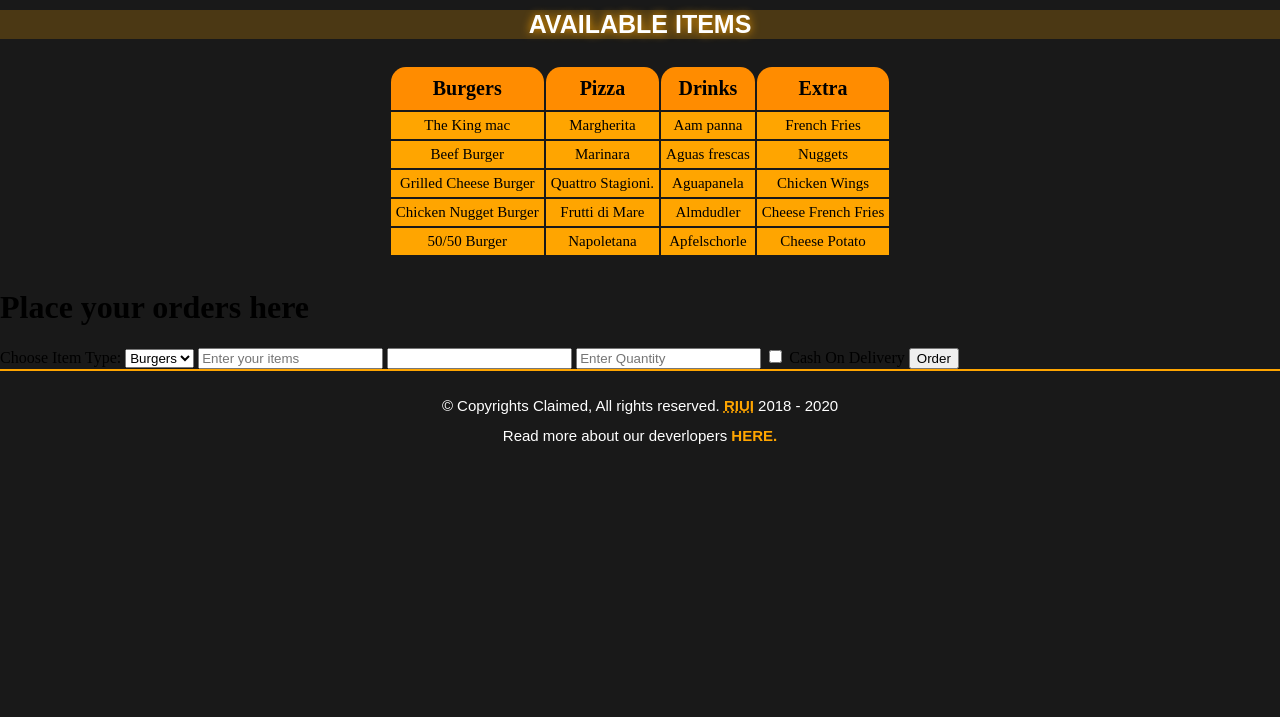
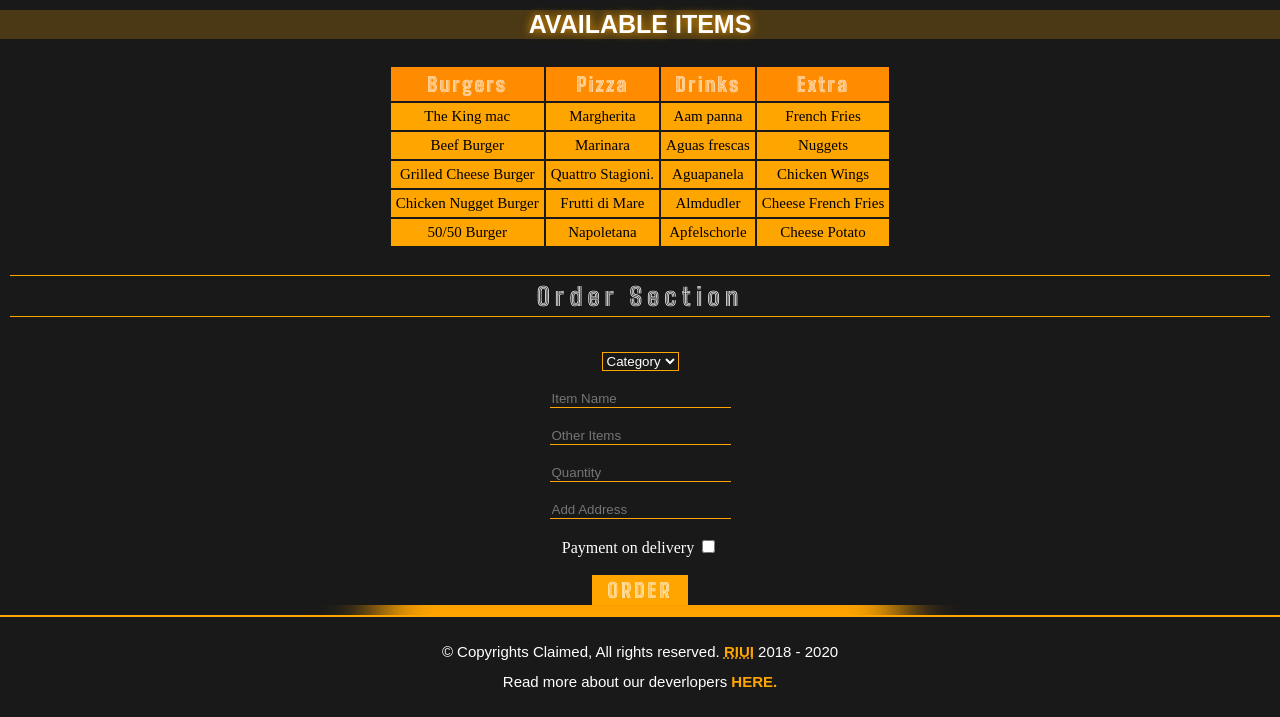
Before and after one commit to justokaywith/WebEngineering, a PHP site: page /subpages/order.php in a window 1280 px wide. Shown: the part 106-823 px from the top of the page. Before the commit the page ends 550 px from the top, so only its background shows below. Run offline with PHP 8.4, Linux system fonts and the light colour scheme.

Commit message:
updated
you guys can go and suck dick

```diff
--- a/graphics/style.css
+++ b/graphics/style.css
@@ -332,6 +332,7 @@ footer a{
 	margin: auto;
 	width: 100%;
 	height: auto;
+	box-shadow:
 }
 .order_menu h1{
 	text-align: center;
@@ -365,11 +366,14 @@ footer a{
 	margin: auto;
 	text-align: center;
 	background: none;
-
+	box-shadow: 0  500px 50px orange;
 }
 .table_items th{
-	padding: 10px;
-	border-radius: 15px 15px 0 0;
+	font-weight: lighter;
+	font-family: bsit;
+	color: white;
+	letter-spacing: 2px;
+	padding: 5px;
 	font-size: 20px;
 	background-color: darkorange;
 }
@@ -378,11 +382,121 @@ footer a{
 	font-size: 15px;
 	padding: 5px;
 }
+
+/*orders start here*/
+
 .order_here{
 	width: 100%;
 	overflow-x: hidden;
-	padding: 0;
 	margin: auto;
 	height: auto;
 	background-color: #191919;
 }
+.order_form{
+	width: auto;
+	padding: 0px;
+	display:block;
+	margin: 10px;
+	height: auto;
+	background-color: #191919;
+	text-align: center;
+}
+.order_form h1{
+	border-top: 1px solid orange;
+	border-bottom: 1px solid orange;
+	font-size: 25px;
+	padding: 5px;
+	font-family: bsit;
+	letter-spacing: 5px;
+	font-weight: lighter;
+	text-align: center;
+	color: white;
+	text-transform: capitalize;
+}
+.order_form label{
+	color: white;
+	font-style: 20px;
+	display: block;
+}
+.order_type{
+
+	width: auto;
+	border: 1px solid orange ;
+	background-color:  #191919;
+	color: white;
+}
+.order_type option{
+	width:auto;
+	text-align: center;
+	background-color: orange;
+}
+.order_form input{
+	width: auto;
+	border: none;
+	background-color: #191919;
+	border-bottom: 1px solid orange;
+	color: orange;
+}
+.order_form button{
+	text-align: center;
+	width: auto;
+	font-size: 20px;
+	padding: 3px 15px 3px 15px ;
+	font-family: bsit;
+	text-transform: uppercase;
+	letter-spacing: 3px;
+	border: none;
+	background-color: orange;
+	color: white;
+}
+
+/* order status page starts here */
+
+.order_status{
+
+	width: auto;
+	height: auto;
+	padding: 0;
+	margin: auto;
+	background: #191919;
+}
+
+.order_status_div{
+
+	box-shadow: 1px 1px 20px 10px  orange;
+	padding: 0;
+	width: 90%;
+	margin: auto;
+	height: auto;
+	text-align: center;
+	line-height: 40px;
+}
+.order_status_div h1{
+	font-size: 35px;
+	font-family: bsit;
+	color: orange;
+	text-transform:uppercase;
+
+}
+.order_status_div label{
+	font-size: 20px;
+	color: white;
+	text-transform: capitalize;
+	line-height: 0px;
+}
+.order_status_div a{
+	text-decoration: none;
+	color: white;
+	font-family: bsit;
+	letter-spacing: 3px;
+	text-transform: uppercase;
+	padding: 5px 10px 5px 10px ;
+	background-color: orange;
+}
+.order_status_div p{
+	font-size: 40px;
+	color: white;
+	line-height: 0px;
+	font-family: bsit;
+	text-transform: uppercase;
+}
--- a/includes/config.php
+++ b/includes/config.php
@@ -3,14 +3,18 @@
 /***** site titles****/
 
  $index_title = "The Foodies";
-
+ $order_title = "Order";
+ $order_succ  = "Order Confirmed";
 
 /******meta php******/
 
  $meta = "includes/meta.php";
  $meta_subpages = "../includes/meta.php";
 
+/*********CSS********/
 
+$css= "./graphics/style.css";
+$css_subpages = "../graphics/style.css";
 
  /*******header*******/
 
@@ -146,7 +150,6 @@ $index['div']['deal'] = 'deal';
 
 /*--------------------------------Order page starts here-----------------------*/
 
-  $order['title'] = "Menu";
   $order['order_body']  = "order_body";
   $order['order_menu']  = "order_menu";
 
@@ -154,5 +157,20 @@ $index['div']['deal'] = 'deal';
   // order menu starts here
 
   $order_menu['h1'] = "Available Items";
+  $table_items['class'] = "table_items";
+
+/*--------------------------------Order page ends here-----------------------*/
+
+/*--------------------------------Order status page starts here-----------------------*/
+
+  $order_success['body']  = "order_status";
+  $order_success['div']['status'] = "order_status_div";
+
+
+
+
+
+
+
 
  ?>
--- a/includes/sql_subscribe.php
+++ b/includes/sql_subscribe.php
@@ -1,6 +1,6 @@
 <?php
 
-	include './config.php';
+	include 'config.php';
 	$email = $_POST['email'];
 	if(!empty($email)){
 	if(mysqli_connect_error())
--- a/index.php
+++ b/index.php
@@ -3,7 +3,7 @@
   <head>
   <?php require './includes/config.php'; ?>
   <?php include $meta?>
-  <link rel="stylesheet" href="./graphics/style.css">
+  <link rel="stylesheet" href="<?php echo $css; ?>">
   <title> <?php echo $index_title; ?></title>
   </head>
 
--- a/subpages/items.php
+++ b/subpages/items.php
@@ -1,2 +1,3 @@
 <?php require '../includes/config.php'; ?>
 <link rel="stylesheet" href="../graphics/sstyle.css">
+<p>data</p>
--- a/subpages/order.php
+++ b/subpages/order.php
@@ -3,14 +3,14 @@
   <head>
     <?php include '../includes/config.php'; ?>
     <?php include $meta_subpages; ?>
-    <link rel="stylesheet" href="../graphics/style.css">
-    <title><?php echo $order['title']; ?></title>
+    <link rel="stylesheet" href="<?php echo $css_subpages; ?>">
+    <title><?php echo $order_title; ?></title>
   </head>
   <?php include $url_header_subpages; ?>
   <body id="<?php echo $order['order_body']; ?>">
     <div class="<?php echo $order['order_menu']; ?>">
       <h1><?php echo $order_menu['h1']; ?></h1>
-      <table class="table_items">
+      <table class="<?php echo $table_items['class']; ?>">
 
         <tr>
 
@@ -54,29 +54,26 @@
     </div>
 
       <!---Order form-------->
-    <div class="order_here">
+  <div class="order_form">
+    <form action="../includes/sql_order.php" method="post">
 
-   <form action="../includes/sql_order.php"method="post">
-    <h1>Place your orders here</h1>
-    <label for="item_type"></label>Choose Item Type:
-    <select class="item_type" name="item_type" select_hidden_value="" >
-      <option value="Burger">Burgers</option>
-      <option value="Pizza">Pizza</option>
-      <option value="Drinks">Drinks</option>
-      <option value="Extra">Extra</option>
-    </select>
-    <input type="text" name="order_item" placeholder="Enter your items" required>
-    <input type="text" name="more_items" value="" >
-    <input type=" text" name="quantity" placeholder="Enter Quantity"required>
-    <input type="checkbox" name="payment" value="On Dilevery" required>
-    <label for="paymet">Cash On Delivery</label>
-    <button type="submit" name="button">Order</button>
-   </form>
-   </div>
+   <h1>Order Section</h1> <br>
+   <select class="order_type "required name="category">
+    <option selected hidden value="">Category</option>
+    <option>Burgers</option>
+    <option>Pizza</option>
+    <option>Drinks</option>
+    <option>Extra</option>
+   </select>
+   <br><br>
+   <input type="text" name="item" placeholder="Item Name" required><br><br>
+   <input type="text" name="extra" placeholder="Other Items"  ><br><br>
+   <input type="text" name="quantity" placeholder="Quantity"  required><br><br>
+   <input type="text" name="address" placeholder="Add Address" required><br><br>
 
-      <?php require $url_footer_subpages; ?>
-
-
-    </div>
+   <label for="method">Payment on delivery <input type="checkbox" name="method" value="Payment on Dilevery" required> </label><br>
+   <button type="submit" name="submit" value="Order">Order</form>
+  </div>
+  <?php include $url_footer_subpages ; ?>
   </body>
 </html>
```
Also changed, not shown: includes/sql_order.php (+15 -3 lines), subpages/order_success.php (added, +23 -0 lines).
